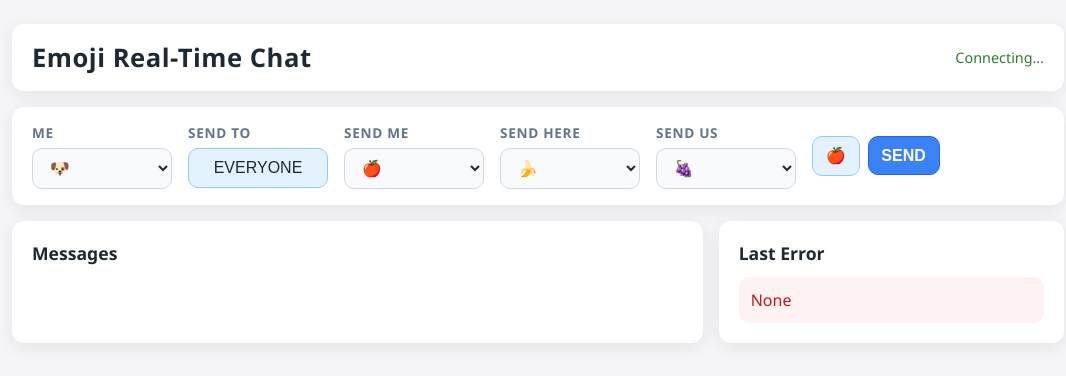
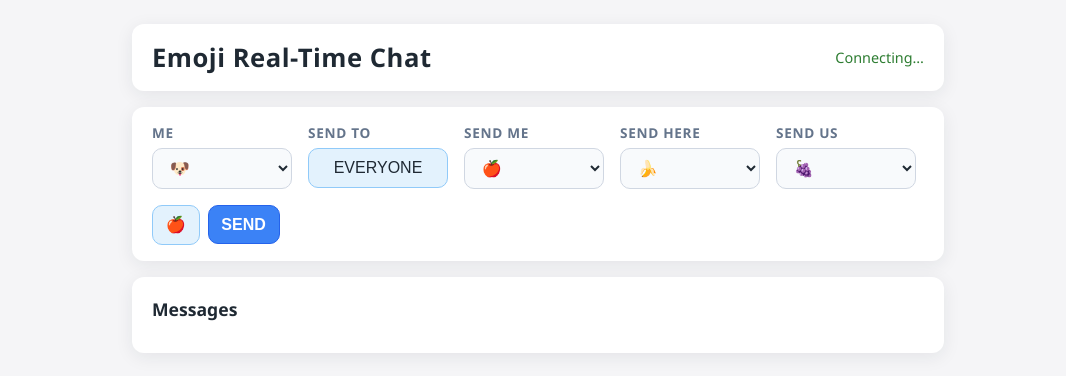
Before and after one commit to pjsousa/hello_stomp_live, a Spring Boot app: page / in a window 1280 px wide. Shown: the top 376 px of the page, without its empty margins (102-1168 px from the left). Run offline with Spring Boot 4, Linux system fonts and the light colour scheme; some of the project's set-up classes (security, data sources, template engines, error pages and the like) are left out, and stand-ins take their place; some libraries are stand-ins or nearby versions.

Commit message:
Refactor: Remove error box and use alert for errors
Co-authored-by: pjgs.sousa <pjgs.sousa@gmail.com>

```diff
--- a/src/main/resources/static/app.js
+++ b/src/main/resources/static/app.js
@@ -14,7 +14,6 @@ const elements = {
     messageButton: document.getElementById("messageButton"),
     sendButton: document.getElementById("sendButton"),
     messagesPane: document.getElementById("messagesPane"),
-    errorBox: document.getElementById("errorBox"),
     connectionStatus: document.getElementById("connectionStatus")
 };
 
@@ -295,7 +294,6 @@ function handleControlPayload(payload) {
 }
 
 function applySnapshot(snapshot) {
-    clearError();
     if (Array.isArray(snapshot.animalOptions) && snapshot.animalOptions.length) {
         animalOptions = snapshot.animalOptions;
         populateSelect(elements.meSelect, animalOptions);
@@ -419,11 +417,7 @@ function applySendUs(value) {
 }
 
 function showError(message) {
-    elements.errorBox.textContent = message || "Unknown error";
-}
-
-function clearError() {
-    elements.errorBox.textContent = "None";
+    window.alert(message || "Unknown error");
 }
 
 function setConnectionStatus(text, status) {
--- a/src/main/resources/static/index.html
+++ b/src/main/resources/static/index.html
@@ -42,16 +42,9 @@
         </div>
     </section>
 
-    <section class="messages">
+    <section class="messages full-width">
         <h2>Messages</h2>
         <div id="messagesPane" class="messages-pane"></div>
-    </section>
-
-    <section class="side-panel">
-        <div class="panel-section">
-            <h2>Last Error</h2>
-            <div id="errorBox" class="error-box">None</div>
-        </div>
     </section>
 </main>
 
--- a/src/main/resources/static/styles.css
+++ b/src/main/resources/static/styles.css
@@ -12,16 +12,16 @@ body {
 
 .layout {
     display: grid;
-    grid-template-columns: 2fr 1fr;
+    grid-template-columns: 1fr;
     grid-template-rows: auto auto 1fr;
     gap: 1rem;
     padding: 1.5rem;
-    max-width: 1100px;
+    max-width: 860px;
     margin: 0 auto;
 }
 
 .app-header {
-    grid-column: 1 / span 2;
+    grid-column: 1 / span 1;
     display: flex;
     align-items: center;
     justify-content: space-between;
@@ -43,7 +43,7 @@ body {
 }
 
 .controls {
-    grid-column: 1 / span 2;
+    grid-column: 1 / span 1;
     display: flex;
     flex-wrap: wrap;
     gap: 1rem;
@@ -157,41 +157,6 @@ button:hover {
     font-size: 1.1rem;
 }
 
-.side-panel {
-    grid-column: 2 / span 1;
-    display: flex;
-    flex-direction: column;
-    gap: 1rem;
-}
-
-.panel-section {
-    background: white;
-    border-radius: 12px;
-    box-shadow: 0 4px 18px rgba(31, 41, 51, 0.08);
-    padding: 1.25rem;
-}
-
-.tags {
-    display: flex;
-    flex-wrap: wrap;
-    gap: 0.4rem;
-}
-
-.tag {
-    padding: 0.35rem 0.6rem;
-    background: #e2e8f0;
-    border-radius: 999px;
-    font-size: 0.95rem;
-}
-
-.error-box {
-    padding: 0.75rem;
-    border-radius: 10px;
-    background: #fef2f2;
-    color: #b91c1c;
-    min-height: 2.2rem;
-}
-
 @media (max-width: 960px) {
     .layout {
         grid-template-columns: 1fr;
@@ -201,14 +166,4 @@ button:hover {
     .app-header, .controls {
         grid-column: 1 / span 1;
     }
-
-    .side-panel {
-        grid-column: 1 / span 1;
-        flex-direction: row;
-        flex-wrap: wrap;
-    }
-
-    .panel-section {
-        flex: 1 1 240px;
-    }
 }
```
